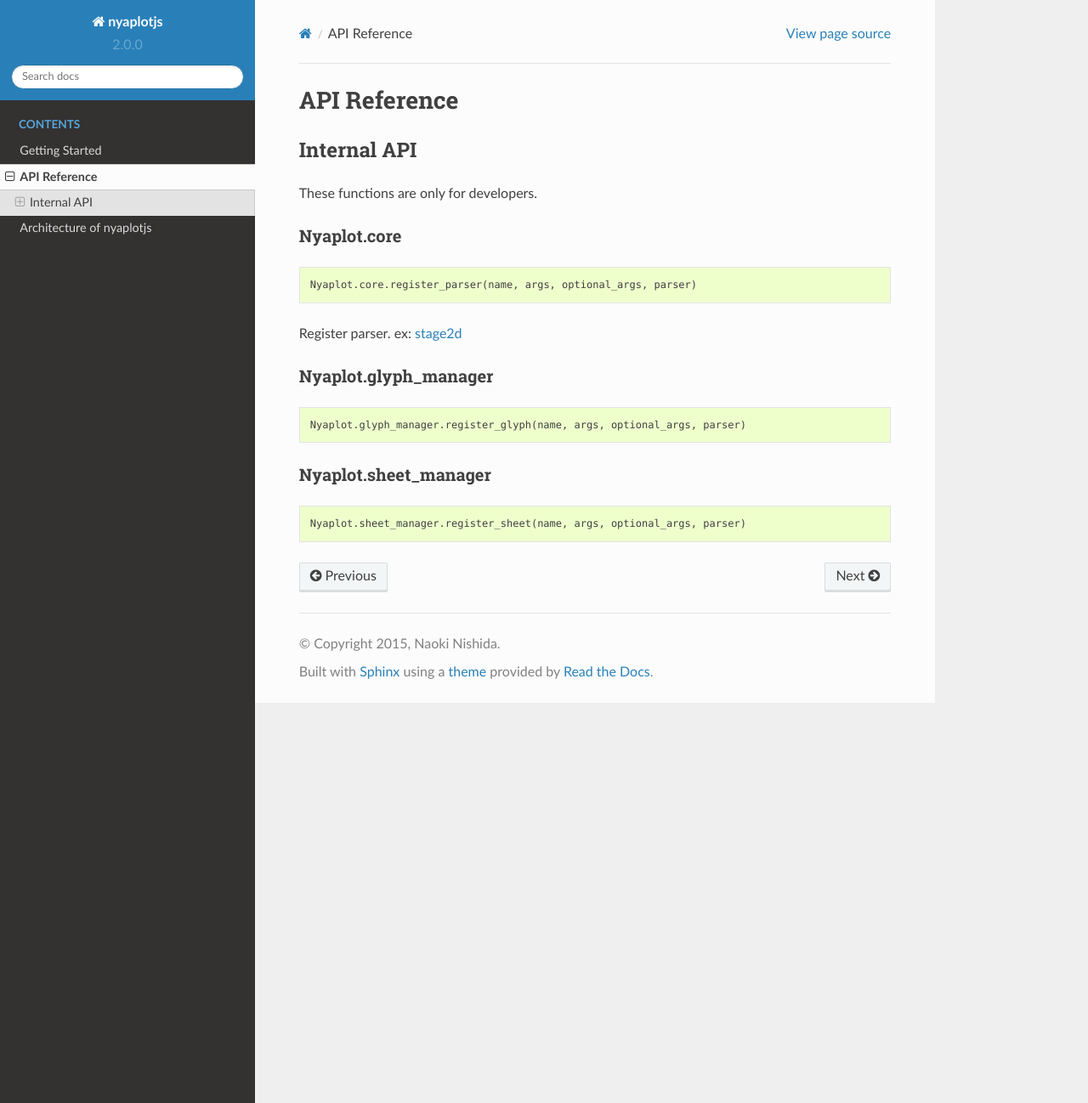
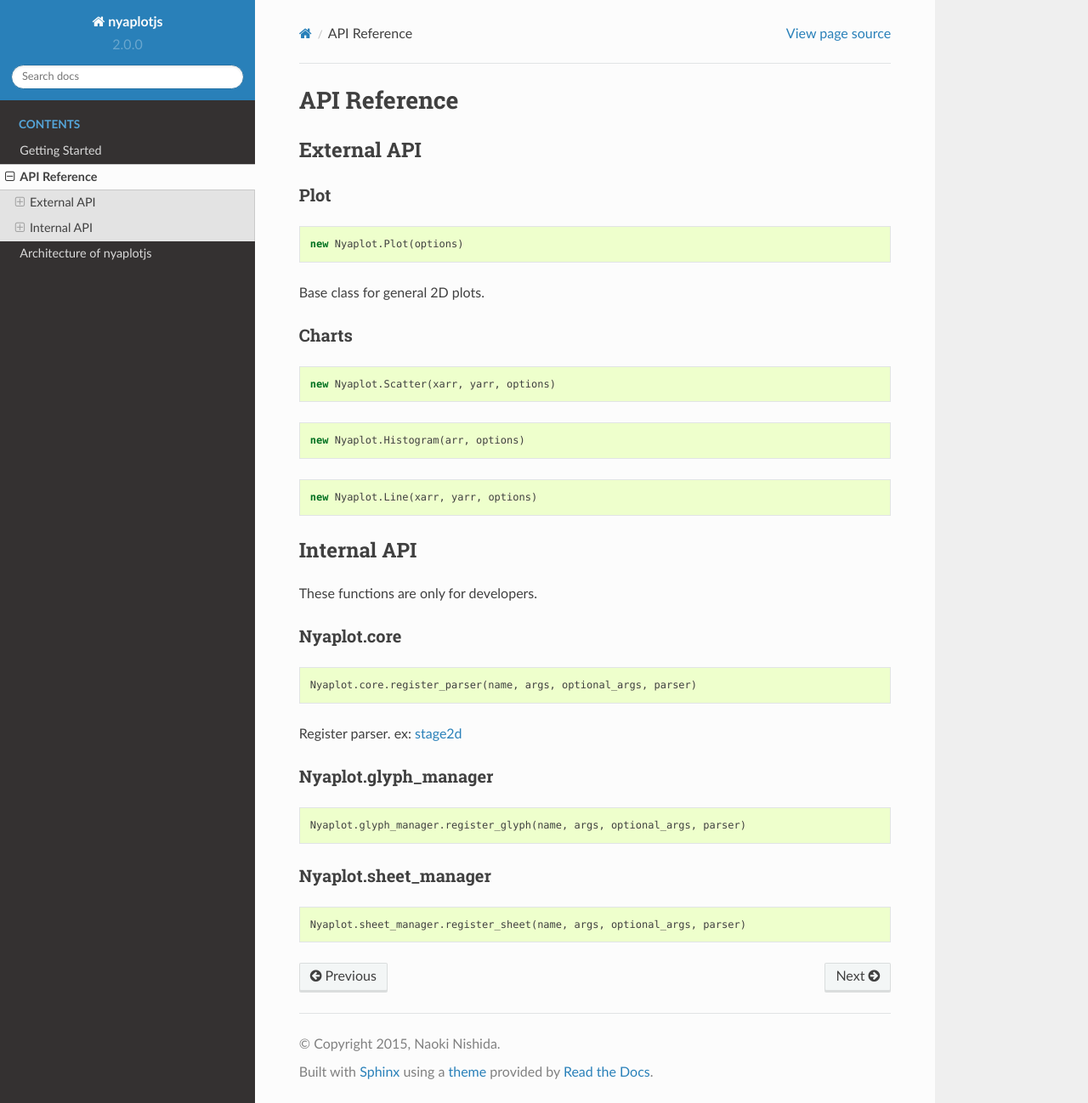
Before and after one commit to domitry/Nyaplotjs, a Sphinx documentation site: the page built from doc/source/api.rst, in a window 1280 px wide and 1298 px high. Shown: the whole window at 85% size. Built offline with Sphinx 7.4.7 and the Read the Docs theme 2.0.0, drawn with Linux system fonts in a browser that asks for light colours.

Commit message:
Add lines about external api

```diff
--- a/doc/source/api.rst
+++ b/doc/source/api.rst
@@ -1,6 +1,36 @@
 =============
 API Reference
 =============
+
+External API
+============
+
+
+
+Plot
+----
+
+.. code-block:: javascript
+
+   new Nyaplot.Plot(options)
+
+Base class for general 2D plots.
+
+
+Charts
+------
+
+.. code-block:: javascript
+
+   new Nyaplot.Scatter(xarr, yarr, options)
+
+.. code-block:: javascript
+
+   new Nyaplot.Histogram(arr, options)
+
+.. code-block:: javascript
+
+   new Nyaplot.Line(xarr, yarr, options)
 
 
 Internal API
```
